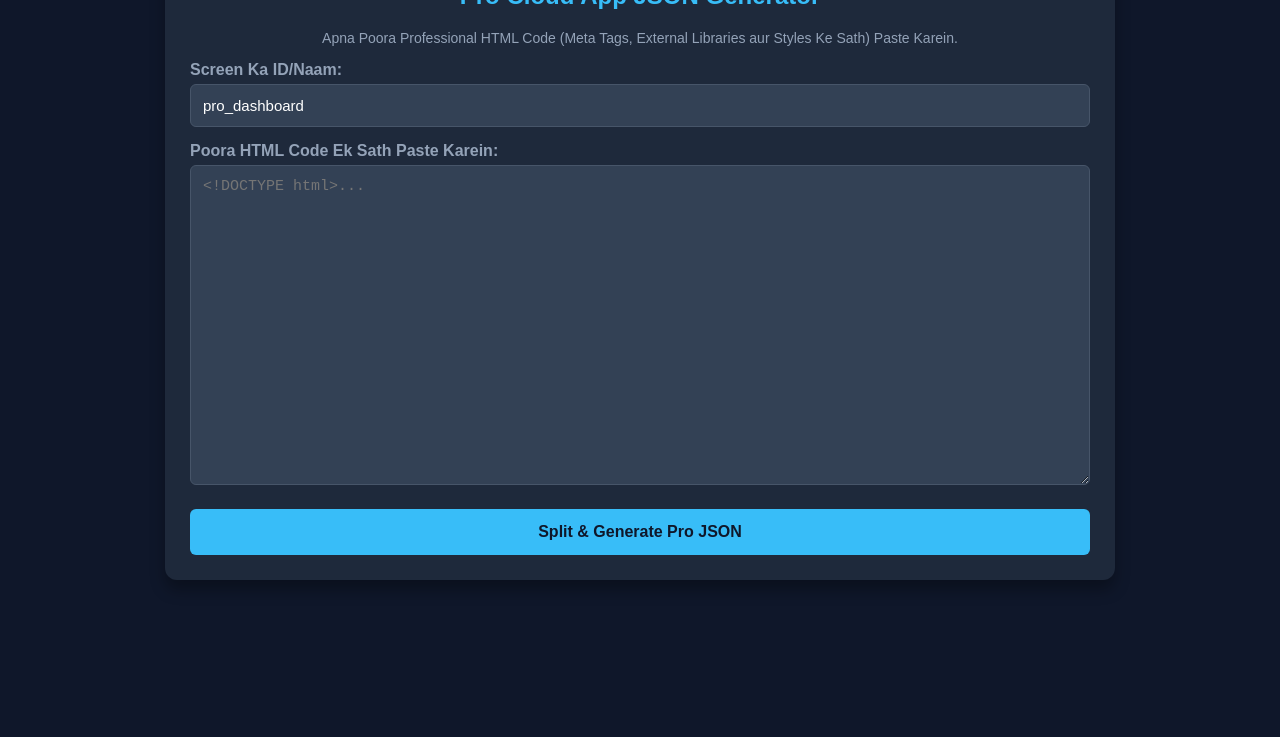
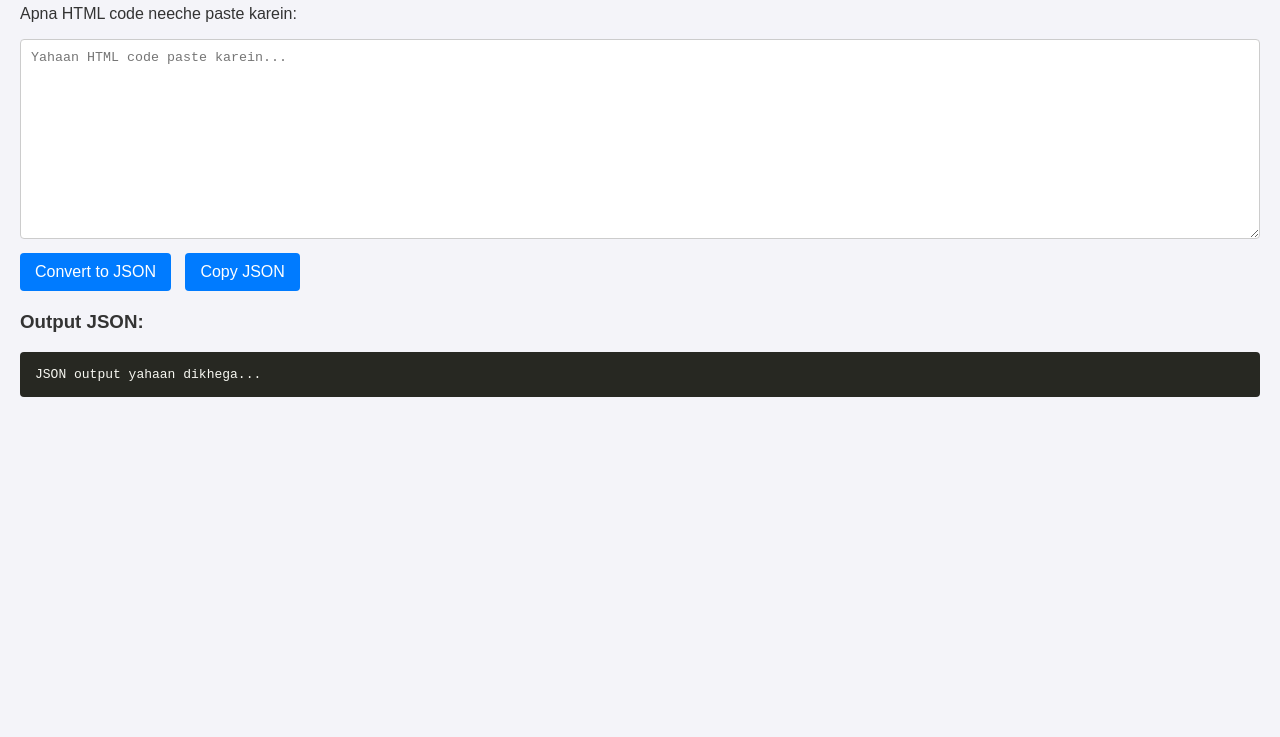
Before and after one commit to ydvaditya20-creator/Apk-by-cloud-control-json-file, a website: page Html to json data converter.html in a window 1280 px wide. Shown: the part 63-800 px from the top of the page. Drawn offline with Linux system fonts and the light colour scheme.

Commit message:
Refactor HTML to JSON converter layout and styles

```diff
--- a/Html to json data converter.html
+++ b/Html to json data converter.html
@@ -1,128 +1,116 @@
 <!DOCTYPE html>
-<html lang="hi">
+<html lang="en">
 <head>
     <meta charset="UTF-8">
     <meta name="viewport" content="width=device-width, initial-scale=1.0">
-    <title>Pro Cloud App HTML to JSON Converter</title>
+    <title>HTML to JSON Converter</title>
     <style>
-        body { font-family: sans-serif; background: #0f172a; color: #fff; padding: 20px; margin: 0; }
-        .container { max-width: 900px; margin: 0 auto; background: #1e293b; padding: 25px; border-radius: 12px; box-shadow: 0 10px 15px rgba(0,0,0,0.3); }
-        h2 { color: #38bdf8; text-align: center; margin-top: 0; }
-        label { font-weight: bold; color: #94a3b8; display: block; margin-top: 15px; margin-bottom: 5px; }
-        input, textarea { width: 100%; padding: 12px; background: #334155; border: 1px solid #475569; border-radius: 6px; color: #fff; box-sizing: border-box; font-size: 15px; }
-        textarea { font-family: monospace; height: 320px; resize: vertical; }
-        button { width: 100%; padding: 14px; background: #38bdf8; color: #0f172a; font-weight: bold; border: none; border-radius: 6px; cursor: pointer; font-size: 16px; margin-top: 20px; transition: 0.2s; }
-        button:hover { background: #0ea5e9; }
-        .preview { margin-top: 20px; background: #000; padding: 15px; border-radius: 6px; overflow-x: auto; display: none; }
-        pre { margin: 0; color: #4af2a1; font-family: monospace; white-space: pre-wrap; }
+        body { font-family: Arial, sans-serif; margin: 20px; background-color: #f4f4f9; color: #333; }
+        textarea { width: 100%; height: 200px; margin-bottom: 10px; padding: 10px; border: 1px solid #ccc; border-radius: 4px; box-sizing: border-box; }
+        button { background-color: #007bff; color: white; border: none; padding: 10px 15px; cursor: pointer; border-radius: 4px; font-size: 16px; margin-right: 10px; }
+        button:hover { background-color: #0056b3; }
+        pre { background: #272822; color: #f8f8f2; padding: 15px; border-radius: 4px; overflow-x: auto; max-height: 300px; }
+        .output-container { margin-top: 20px; position: relative; }
     </style>
 </head>
 <body>
 
-<div class="container">
-    <h2>Pro Cloud App JSON Generator</h2>
-    <p style="color: #94a3b8; text-align: center; font-size: 14px;">Apna Poora Professional HTML Code (Meta Tags, External Libraries aur Styles Ke Sath) Paste Karein.</p>
+    <h2>HTML to JSON Converter</h2>
+    <p>Apna HTML code neeche paste karein:</p>
+    <textarea id="htmlInput" placeholder="Yahaan HTML code paste karein..."></textarea>
 
-    <label>Screen Ka ID/Naam:</label>
-    <input type="text" id="screenName" placeholder="Screen ka ID likhein..." value="pro_dashboard">
+    <button onclick="convertHTMLToJSON()">Convert to JSON</button>
+    <button onclick="copyJSON()">Copy JSON</button>
 
-    <label>Poora HTML Code Ek Sath Paste Karein:</label>
-    <textarea id="fullCodeInput" placeholder="<!DOCTYPE html>..."></textarea>
-
-    <button onclick="proExtractAndDownload()">Split & Generate Pro JSON</button>
-
-    <div class="preview" id="previewBox">
-        <label style="color: #4af2a1; margin-top: 0;">Generated JSON Preview:</label>
-        <pre id="jsonOutput"></pre>
-    </div>
+    <div class="output-container">
+        <h3>Output JSON:</h3>
+        <pre><code id="jsonOutput">JSON output yahaan dikhega...</code></pre>
     </div>
 
     <script>
-function proExtractAndDownload() {
-    const screenName = document.getElementById('screenName').value.trim();
-    const rawCode = document.getElementById('fullCodeInput').value;
-
-    if (!screenName || !rawCode.trim()) {
-        alert("Kripya saari details bharein!");
+        function convertHTMLToJSON() {
+            const htmlString = document.getElementById('htmlInput').value;
+            if (!htmlString.trim()) {
+                alert('Kripya pehle HTML code paste karein!');
                 return;
             }
 
             const parser = new DOMParser();
-    const doc = parser.parseFromString(rawCode, 'text/html');
+            const doc = parser.parseFromString(htmlString, 'text/html');
 
-    // 1. External Script Sources (src wale) aur Custom JavaScript dono ko alag karna
-    const scriptElements = doc.querySelectorAll('script');
-    let externalScripts = [];
-    let customScriptText = "";
+            const jsonData = {
+                head: {
+                    title: doc.title || "",
+                    meta: []
+                },
+                css: {
+                    internal: [],
+                    external: []
+                },
+                body: {
+                    html: ""
+                },
+                script: {
+                    internal: [],
+                    external: []
+                }
+            };
 
-    scriptElements.forEach(script => {
-        if (script.hasAttribute('src')) {
-            externalScripts.push(script.getAttribute('src'));
-        } else {
-            customScriptText += script.textContent + "\n";
-        }
-        script.remove();
+            // Parse Meta Tags
+            const metas = doc.querySelectorAll('head meta');
+            metas.forEach(meta => {
+                const metaObj = {};
+                if (meta.getAttribute('charset')) metaObj.charset = meta.getAttribute('charset');
+                if (meta.getAttribute('name')) metaObj.name = meta.getAttribute('name');
+                if (meta.getAttribute('content')) metaObj.content = meta.getAttribute('content');
+                if (meta.getAttribute('property')) metaObj.property = meta.getAttribute('property');
+                if (Object.keys(metaObj).length > 0) jsonData.head.meta.push(metaObj);
             });
 
-    // 2. Custom CSS (<style>) aur External CSS Links dono ko manage karna
-    const styleElements = doc.querySelectorAll('style');
-    let customCssText = "";
-    styleElements.forEach(style => {
-        customCssText += style.textContent + "\n";
-        style.remove();
+            // Parse CSS (Stylesheets)
+            const links = doc.querySelectorAll('link[rel="stylesheet"]');
+            links.forEach(link => {
+                if (link.getAttribute('href')) jsonData.css.external.push(link.getAttribute('href'));
             });
 
-    const linkElements = doc.querySelectorAll('link[rel="stylesheet"]');
-    let externalCss = [];
-    linkElements.forEach(link => {
-        externalCss.push(link.getAttribute('href'));
-        link.remove();
+            const styles = doc.querySelectorAll('style');
+            styles.forEach(style => {
+                jsonData.css.internal.push(style.innerHTML);
             });
 
-    // 3. Head Quality & Metadata (Meta tags, Title) ki settings
-    let metaTagsHtml = "";
-    const metaElements = doc.querySelectorAll('meta');
-    metaElements.forEach(meta => {
-        metaTagsHtml += meta.outerHTML + "\n";
-        meta.remove();
+            // Parse Scripts
+            const scripts = doc.querySelectorAll('script');
+            scripts.forEach(script => {
+                const src = script.getAttribute('src');
+                if (src) {
+                    jsonData.script.external.push(src);
+                } else {
+                    jsonData.script.internal.push(script.innerHTML);
+                }
             });
 
-    const titleEl = doc.querySelector('title');
-    let pageTitle = titleEl ? titleEl.innerText : "Cloud App Window";
+            // Parse Body Content (Bina script aur style tags ke)
+            const bodyClone = doc.body.cloneNode(true);
+            const removeTags = bodyClone.querySelectorAll('script, style');
+            removeTags.forEach(tag => tag.remove());
+            jsonData.body.html = bodyClone.innerHTML;
 
-    // 4. Bacha Hua Clean HTML Body Content
-    const bodyContent = doc.body ? doc.body.innerHTML.trim() : doc.documentElement.innerHTML.trim();
+            // Display Result
+            document.getElementById('jsonOutput').innerText = JSON.stringify(jsonData, null, 4);
+        }
 
-    // Advanced Production JSON Blueprint Setup
-    const jsonStructure = {
-        "page_settings": {
-            "initial_screen": screenName,
-            "meta_tags": metaTagsHtml.trim(),
-            "title": pageTitle,
-            "external_css": externalCss,
-            "external_scripts": externalScripts,
-            "custom_css": customCssText.trim()
-        },
-        "screens": {}
-    };
-
-    jsonStructure.screens[screenName] = {
-        "html": bodyContent,
-        "script": customScriptText.trim()
-    };
-
-    const finalJsonString = JSON.stringify(jsonStructure, null, 2);
-
-    document.getElementById('jsonOutput').textContent = finalJsonString;
-    document.getElementById('previewBox').style.display = "block";
-
-    const blob = new Blob([finalJsonString], { type: "application/json" });
-    const link = document.createElement("a");
-    link.href = URL.createObjectURL(blob);
-    link.download = "ui-config.json";
-    link.click();
+        function copyJSON() {
+            const jsonText = document.getElementById('jsonOutput').innerText;
+            if (jsonText === "JSON output yahaan dikhega..." || !jsonText) {
+                alert("Pehle HTML ko convert karein!");
+                return;
+            }
+            navigator.clipboard.writeText(jsonText).then(() => {
+                alert("JSON successfully copy ho gaya!");
+            }).catch(err => {
+                alert("Copy karne mein dikkat hui: ", err);
+            });
         }
     </script>
-
 </body>
 </html>
```
Lines whose indentation alone changed are shown as unchanged.
